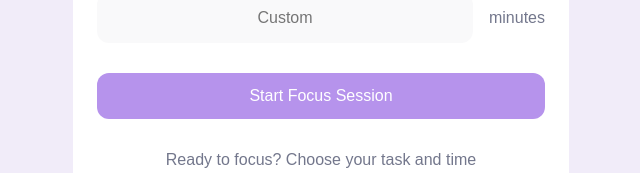
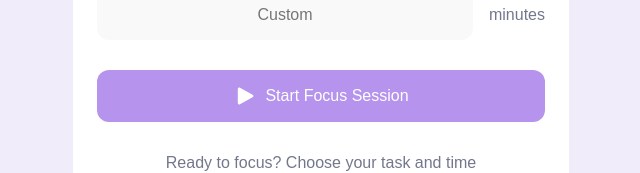
Before and after one commit to VDominik/focusTimer, an Angular app: page / in a window 1280 px wide. Shown: the part 461-634 px from the top of the page, without its empty margins (319-959 px from the left). Built offline with nearby package versions, Linux system fonts and the light colour scheme.

Commit message:
Enhance timer buttons with SVG icons and improve layout for better accessibility

```diff
--- a/src/app/components/countdown-component/countdown-component.html
+++ b/src/app/components/countdown-component/countdown-component.html
@@ -14,14 +14,42 @@
 
   <div class="buttons">
     @if (!isRunning() && !isPaused()) {
-    <button class="start-timer-button" (click)="startTimer()">Start</button>
+    <button class="start-timer-button" (click)="startTimer()">
+      <svg xmlns="http://www.w3.org/2000/svg" viewBox="0 0 640 640">
+        <path
+          d="M187.2 100.9C174.8 94.1 159.8 94.4 147.6 101.6C135.4 108.8 128 121.9 128 136L128 504C128 518.1 135.5 531.2 147.6 538.4C159.7 545.6 174.8 545.9 187.2 539.1L523.2 355.1C536 348.1 544 334.6 544 320C544 305.4 536 291.9 523.2 284.9L187.2 100.9z"
+        />
+      </svg>
+      Start
+    </button>
     } @else if (isRunning()) {
-    <button class="pause-timer-button" (click)="pauseTimer()">Pause</button>
+    <button class="pause-timer-button" (click)="pauseTimer()">
+      <svg xmlns="http://www.w3.org/2000/svg" viewBox="0 0 640 640">
+        <path
+          d="M176 96C149.5 96 128 117.5 128 144L128 496C128 522.5 149.5 544 176 544L240 544C266.5 544 288 522.5 288 496L288 144C288 117.5 266.5 96 240 96L176 96zM400 96C373.5 96 352 117.5 352 144L352 496C352 522.5 373.5 544 400 544L464 544C490.5 544 512 522.5 512 496L512 144C512 117.5 490.5 96 464 96L400 96z"
+        />
+      </svg>
+      Pause
+    </button>
     } @else if (isPaused()) {
-    <button class="resume-timer-button" (click)="startTimer()">Resume</button>
+    <button class="resume-timer-button" (click)="startTimer()">
+      <svg xmlns="http://www.w3.org/2000/svg" viewBox="0 0 640 640">
+        <path
+          d="M187.2 100.9C174.8 94.1 159.8 94.4 147.6 101.6C135.4 108.8 128 121.9 128 136L128 504C128 518.1 135.5 531.2 147.6 538.4C159.7 545.6 174.8 545.9 187.2 539.1L523.2 355.1C536 348.1 544 334.6 544 320C544 305.4 536 291.9 523.2 284.9L187.2 100.9z"
+        />
+      </svg>
+      Resume
+    </button>
     }
 
-    <button class="reset-timer-button" (click)="resetTimer()">Reset</button>
+    <button class="reset-timer-button" (click)="resetTimer()">
+      <svg xmlns="http://www.w3.org/2000/svg" viewBox="0 0 640 640">
+        <path
+          d="M552 256L408 256C398.3 256 389.5 250.2 385.8 241.2C382.1 232.2 384.1 221.9 391 215L437.7 168.3C362.4 109.7 253.4 115 184.2 184.2C109.2 259.2 109.2 380.7 184.2 455.7C259.2 530.7 380.7 530.7 455.7 455.7C463.9 447.5 471.2 438.8 477.6 429.6C487.7 415.1 507.7 411.6 522.2 421.7C536.7 431.8 540.2 451.8 530.1 466.3C521.6 478.5 511.9 490.1 501 501C401 601 238.9 601 139 501C39.1 401 39 239 139 139C233.3 44.7 382.7 39.4 483.3 122.8L535 71C541.9 64.1 552.2 62.1 561.2 65.8C570.2 69.5 576 78.3 576 88L576 232C576 245.3 565.3 256 552 256z"
+        />
+      </svg>
+      Reset
+    </button>
   </div>
 
   @if (timeRemaining() === 0) {
--- a/src/app/components/countdown-component/countdown-component.scss
+++ b/src/app/components/countdown-component/countdown-component.scss
@@ -69,6 +69,18 @@
     gap: 16px;
     margin-top: 16px;
 
+    button {
+      display: flex;
+      align-items: center;
+      justify-content: center;
+      gap: 8px;
+
+      svg {
+        width: 24px;
+        height: 24px;
+      }
+    }
+
     .start-timer-button,
     .pause-timer-button,
     .resume-timer-button,
--- a/src/app/components/timer-component/timer-component.html
+++ b/src/app/components/timer-component/timer-component.html
@@ -48,6 +48,11 @@
     </div>
     <div class="start-button">
       <button class="start-timer-button" (click)="startFocusSession()">
+        <svg xmlns="http://www.w3.org/2000/svg" viewBox="0 0 640 640">
+          <path
+            d="M187.2 100.9C174.8 94.1 159.8 94.4 147.6 101.6C135.4 108.8 128 121.9 128 136L128 504C128 518.1 135.5 531.2 147.6 538.4C159.7 545.6 174.8 545.9 187.2 539.1L523.2 355.1C536 348.1 544 334.6 544 320C544 305.4 536 291.9 523.2 284.9L187.2 100.9z"
+          />
+        </svg>
         <a routerLink="/countdown">Start Focus Session</a>
       </button>
     </div>
--- a/src/app/components/timer-component/timer-component.scss
+++ b/src/app/components/timer-component/timer-component.scss
@@ -120,6 +120,18 @@
       justify-content: center;
       width: 100%;
 
+      .start-timer-button {
+        display: flex;
+        align-items: center;
+        justify-content: center;
+        gap: 8px;
+        svg {
+          width: 24px;
+          height: 24px;
+          fill: white;
+        }
+      }
+
       button {
         width: 100%;
         padding: 14px 32px;
```
